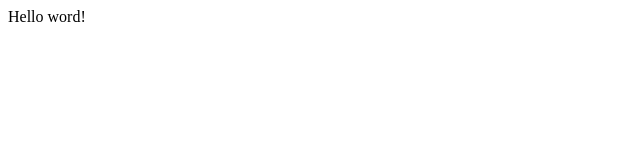
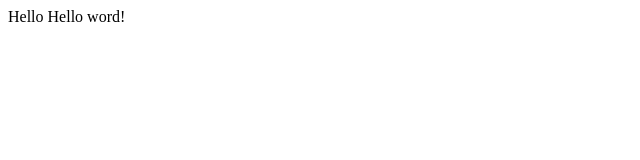
Before and after one commit to OlenaTaras/git_first_lesson, a plain HTML site: page index.html in a window 1280 px wide. Shown: the full height of the page, 0-640 px from the left. Drawn offline with Linux system fonts and the light colour scheme.

Commit message:
adde hello

```diff
--- a/index.html
+++ b/index.html
@@ -5,6 +5,6 @@
     <title>Title</title>
 </head>
 <body>
-Hello word!
+Hello Hello word!
 </body>
 </html>
```
